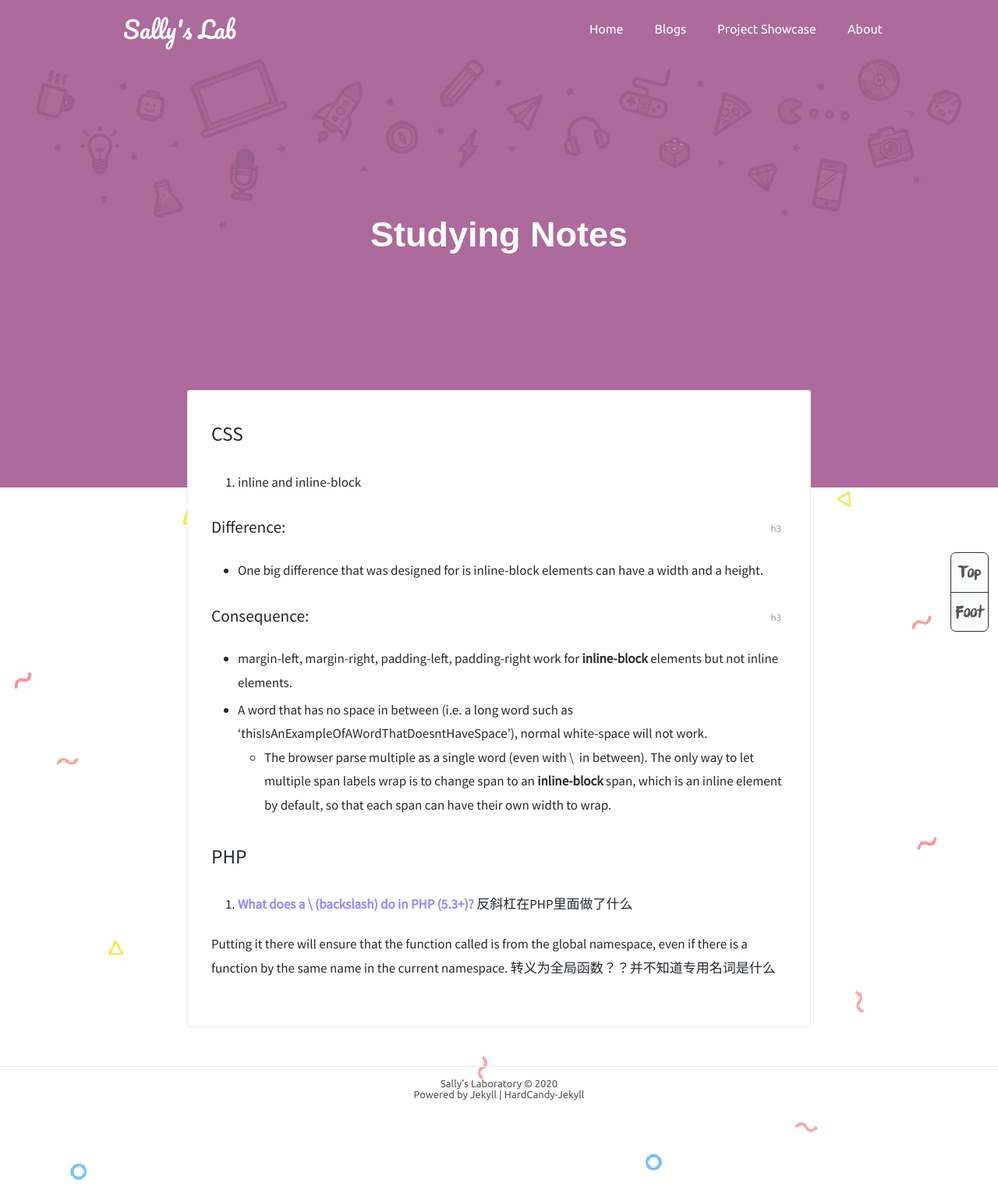
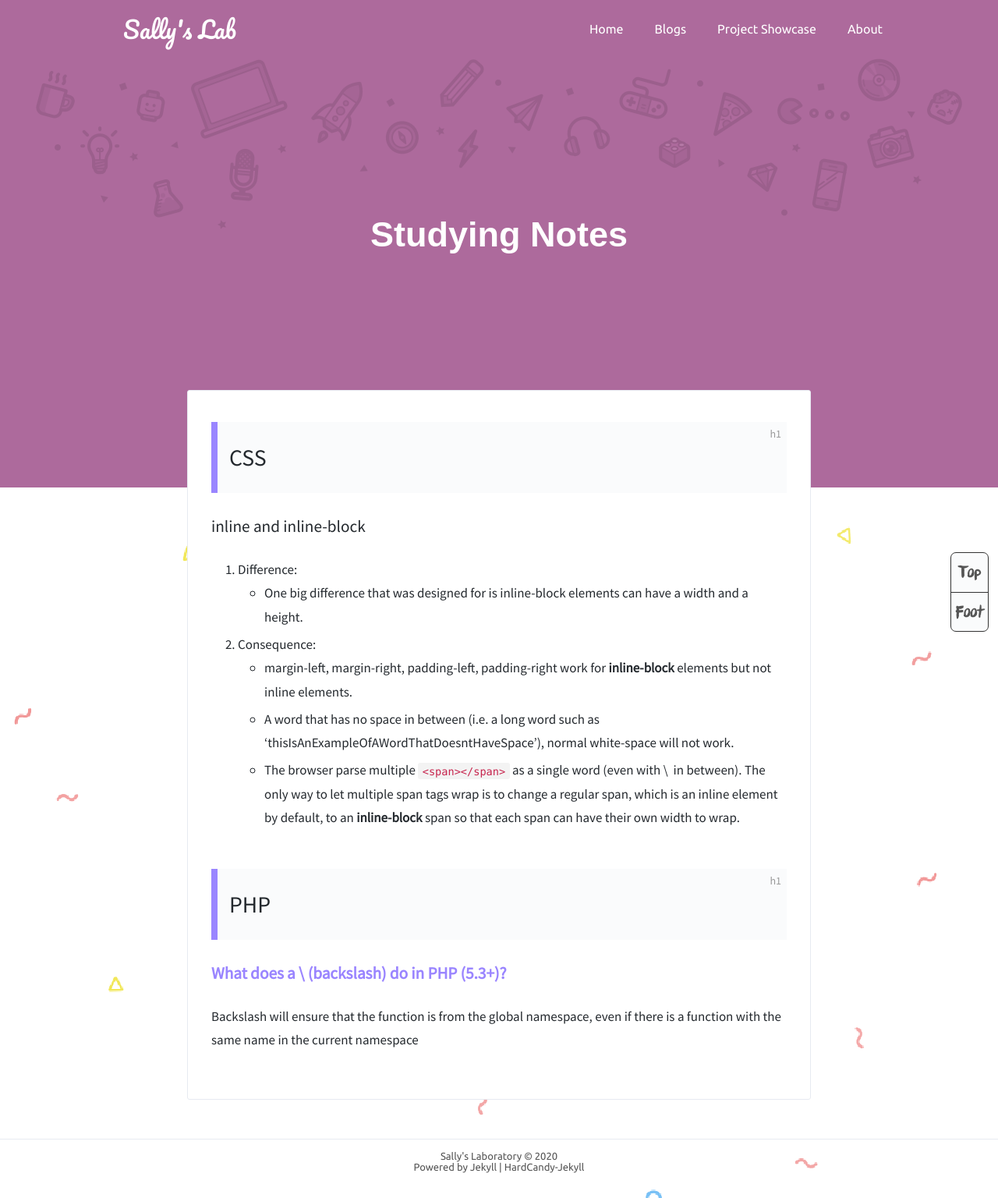
Before and after one commit to sally4388you/sally4388you.github.io, a Jekyll site: the page built from _posts/2017-12-07-studying-notes.md, in a window 1280 px wide. Shown: the whole page at 78% size. Built offline with Jekyll 4.4.1, drawn with Linux system fonts in a browser that asks for light colours.

```diff
--- a/_posts/2017-12-07-studying-notes.md
+++ b/_posts/2017-12-07-studying-notes.md
@@ -5,24 +5,23 @@ date: 2017-12-07 14:27:55 +0800
 tags: Notes
 color: rgb(173, 106, 156)
 cover: '../assets/pics/hamlet.jpg'
-excerpt: ALREADY DONT KNOW WHAT THIS IS
+excerpt: STUDYING WILL NEVER END
 pic-name: "Hamlet by Olivia Knapp"
 ---
 
-## CSS
-1. inline and inline-block
+# CSS
+### inline and inline-block
 
-### Difference:
+1. Difference:
 * One big difference that was designed for is inline-block elements can have a width and a height.
 
-### Consequence:
+2. Consequence:
 * margin-left, margin-right, padding-left, padding-right work for **inline-block** elements but not inline elements.
 * A word that has no space in between (i.e. a long word such as 'thisIsAnExampleOfAWordThatDoesntHaveSpace'), normal white-space will not work.
-  * The browser parse multiple <span></span> as a single word (even with \&nbsp; in between). The only way to let multiple span labels wrap is to change span to an **inline-block** span, which is an inline element by default, so that each span can have their own width to wrap.
+* The browser parse multiple `<span></span>` as a single word (even with \&nbsp; in between). The only way to let multiple span tags wrap is to change a regular span, which is an inline element by default, to an **inline-block** span so that each span can have their own width to wrap.
 
 
-## PHP
-1. [What does a \ (backslash) do in PHP (5.3+)?](http://stackoverflow.com/questions/4790020/what-does-a-backslash-do-in-php-5-3)
-反斜杠在PHP里面做了什么
+# PHP
+### [What does a \ (backslash) do in PHP (5.3+)?](http://stackoverflow.com/questions/4790020/what-does-a-backslash-do-in-php-5-3)
 
-Putting it there will ensure that the function called is from the global namespace, even if there is a function by the same name in the current namespace. 转义为全局函数？？并不知道专用名词是什么
+Backslash will ensure that the function is from the global namespace, even if there is a function with the same name in the current namespace
--- a/assets/css/github-markdown.css
+++ b/assets/css/github-markdown.css
@@ -327,7 +327,7 @@
   margin: 30px 0 26px;
 }
 .markdown-body h3::after{
-  content:"h3";
+  /*content:"h3";*/
   color: #999;
   position: absolute;
   display: block;
```
Also changed, not shown: _posts/2018-06-04-qCloud-ftp.md (+5 -3 lines).
